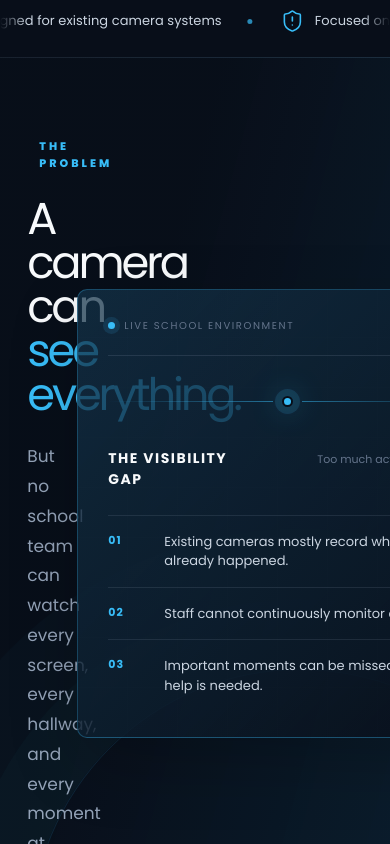
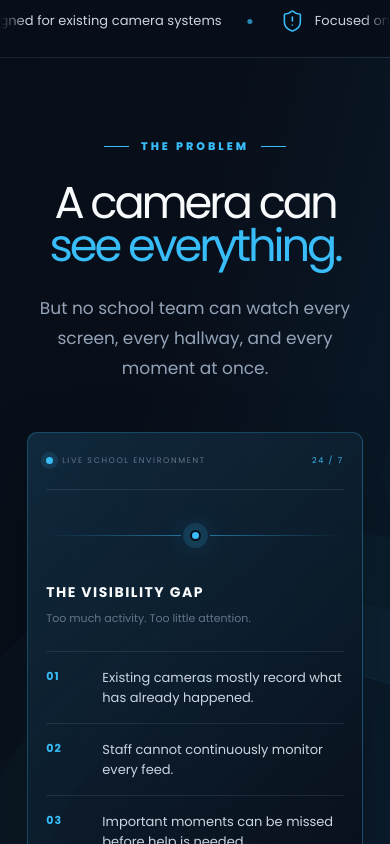
Before and after one commit to seiji0z/bantai-web, a React (Vite) app: page / in a window 390 px wide. Shown: the part 860-1704 px from the top of the page. Built offline with nearby package versions, Linux system fonts and the light colour scheme.

Commit message:
feat: problem section adjustments

```diff
--- a/src/index.css
+++ b/src/index.css
@@ -1325,6 +1325,23 @@ button {
 }
 
 @media (max-width: 900px) {
+  .problem-shell {
+    grid-template-columns: 1fr;
+    gap: 48px;
+  }
+
+  .problem-heading {
+    text-align: center;
+  }
+
+  .problem-heading .section-label {
+    justify-content: center;
+  }
+
+  .problem-heading > p {
+    margin: 0 auto;
+  }
+
   .use-cases-grid {
     grid-template-columns: repeat(2, minmax(0, 1fr));
   }
@@ -1352,6 +1369,24 @@ button {
 }
 
 @media (max-width: 520px) {
+  .problem-visual {
+    padding: 22px 18px 20px;
+  }
+
+  .problem-visual-top {
+    font-size: 8px;
+  }
+
+  .problem-insight {
+    align-items: flex-start;
+    flex-direction: column;
+    gap: 7px;
+  }
+
+  .problem-insight span {
+    text-align: left;
+  }
+
   .use-cases-grid {
     grid-template-columns: 1fr;
   }
```
